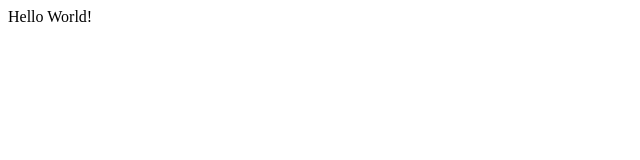
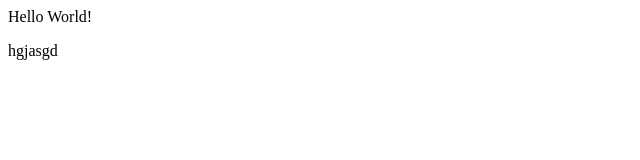
Before and after one commit to simbol-may/test01, a plain HTML site: page index.html in a window 1280 px wide. Shown: the full height of the page, 0-640 px from the left. Drawn offline with Linux system fonts and the light colour scheme.

Commit message:
新增了js

```diff
--- a/index.html
+++ b/index.html
@@ -7,5 +7,6 @@
 </head>
 <body>
     <head>Hello World!</head>
+    <p>hgjasgd</p>
 </body>
 </html>
--- /dev/null
+++ b/js/index.js
@@ -0,0 +1 @@
+console.log("Hello World");
```
